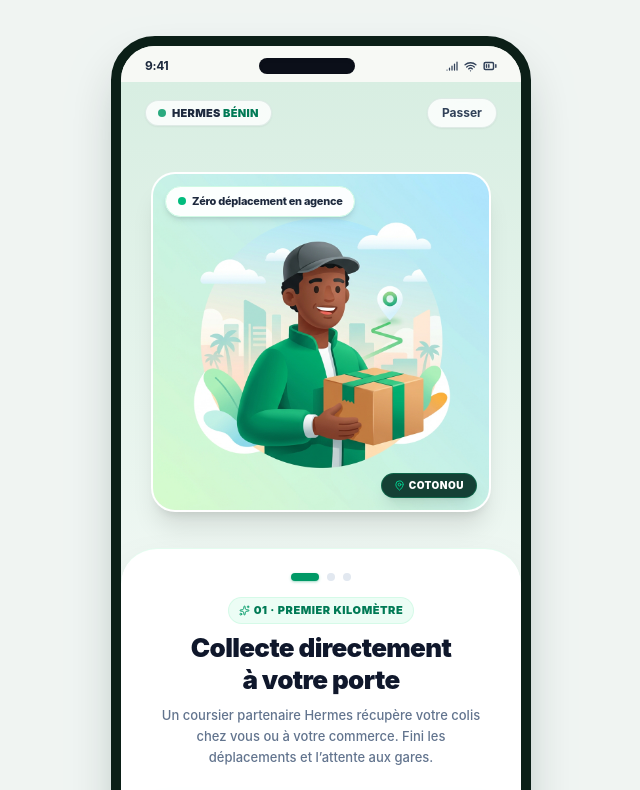
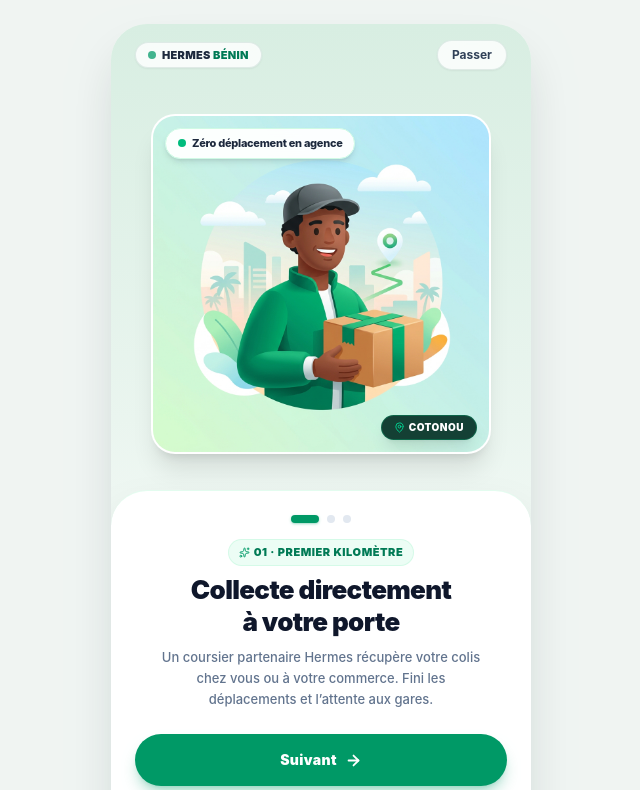
Before and after one commit to Talesman-index/Hermes, a React (Vite) app: page / in a window 1280 px wide. Shown: the top 790 px of the page, without its empty margins (319-959 px from the left). Built offline with nearby package versions, Linux system fonts and the light colour scheme.

Commit message:
refactor(ui): remove simulated status bar and notch mockup

```diff
--- a/src/components/mobile/MobileFrame.tsx
+++ b/src/components/mobile/MobileFrame.tsx
@@ -1,41 +1,23 @@
 import React from 'react';
 import { useMobileApp } from '../../context/MobileAppContext';
-import { Wifi, BatteryMedium, Signal } from 'lucide-react';
 
 export const MobileFrame: React.FC<{ children: React.ReactNode }> = ({ children }) => {
   const { deviceFrame } = useMobileApp();
 
   return (
-    <div className="min-h-screen bg-[#F0F4F2] flex flex-col items-center justify-start py-0 sm:py-6 selection:bg-emerald-600 selection:text-white">
+    <div className="min-h-screen bg-[#F0F4F2] flex flex-col items-center justify-start py-0 sm:py-4 selection:bg-emerald-600 selection:text-white">
       {/* Smartphone Mockup Wrapper on Desktop / Tablet */}
       <div
         className={`w-full transition-all duration-300 ${
           deviceFrame
-            ? 'max-w-[420px] sm:my-3 sm:rounded-[44px] sm:border-[10px] sm:border-[#0B1F17] sm:shadow-2xl sm:shadow-emerald-950/30 relative sm:overflow-hidden bg-[#F7F9F5]'
+            ? 'max-w-[420px] sm:my-2 sm:rounded-[36px] sm:shadow-2xl sm:shadow-emerald-950/20 relative sm:overflow-hidden bg-[#F7F9F5]'
             : 'max-w-md w-full bg-[#F7F9F5]'
         }`}
       >
-        {/* iOS Native Status Bar (Simulated) */}
-        <div className="bg-[#F7F9F5] pt-3 pb-2 px-6 flex items-center justify-between text-xs font-semibold text-slate-800 select-none z-30 sticky top-0">
-          <span className="font-bold text-xs tracking-tight">9:41</span>
-
-          {/* Dynamic Island Pill */}
-          <div className="w-24 h-4 rounded-full bg-[#0B0F19] mx-auto hidden sm:block shadow-inner" />
-
-          <div className="flex items-center gap-1.5 text-slate-700">
-            <Signal size={12} className="stroke-[2.5]" />
-            <Wifi size={13} className="stroke-[2.5]" />
-            <BatteryMedium size={14} className="stroke-[2.5]" />
-          </div>
-        </div>
-
         {/* Screen Content Container */}
         <div className="px-4 py-2 min-h-[820px] flex flex-col justify-between">
           {children}
         </div>
-
-        {/* Home Indicator Bar (Simulated bottom pill) */}
-        <div className="w-32 h-1 bg-slate-300 rounded-full mx-auto my-2 hidden sm:block pointer-events-none" />
       </div>
     </div>
   );
```
